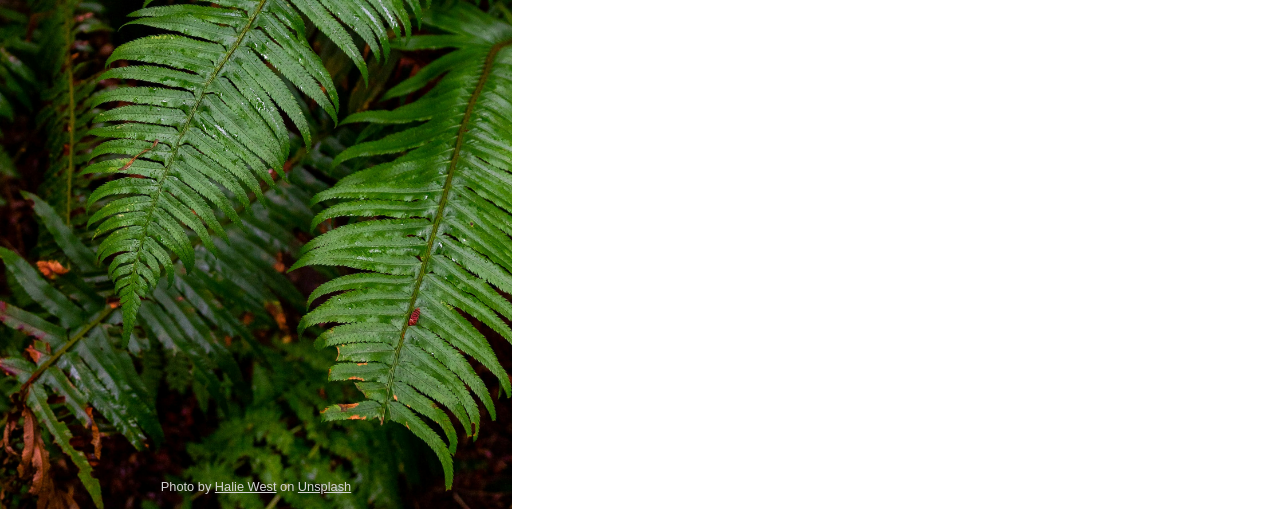
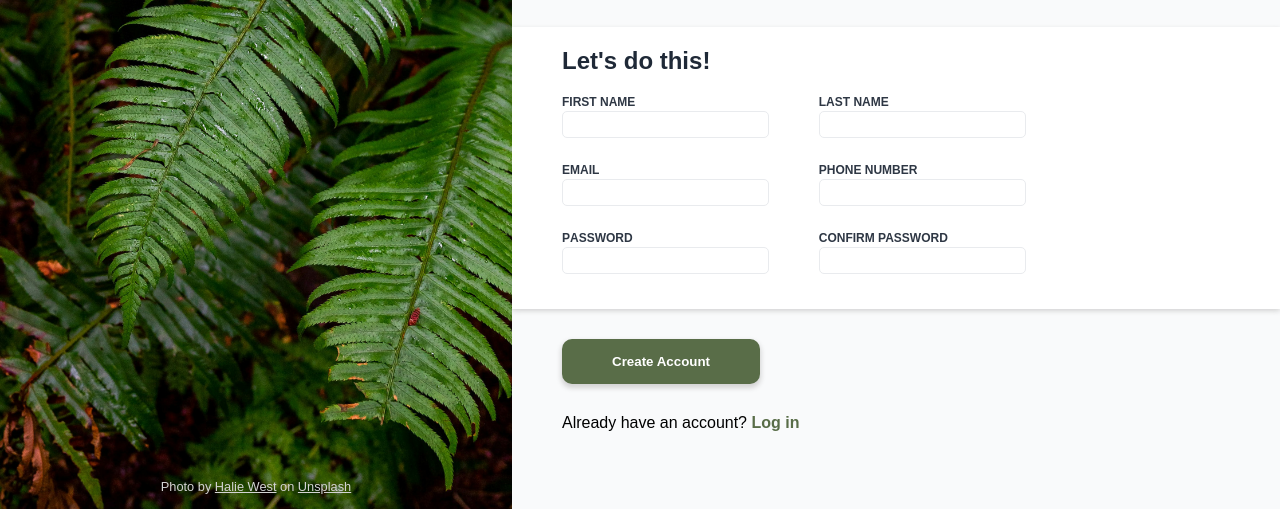
Before and after one commit to aidenwstone/odin-sign-up-form, a plain HTML site: page files/index.html in a window 1280 px wide. Shown: the part 291-800 px from the top of the page. Drawn offline with Linux system fonts and the light colour scheme.

Commit message:
Add main section style rules

```diff
--- a/files/styles.css
+++ b/files/styles.css
@@ -16,6 +16,11 @@
 :root {
   --logo-color: #ffffff;
   --attribution-color: #d3d3d3;
+  --shadow-color: #d3d3d3;
+  --form-text-color: #1f2937;
+  --label-text-color: #2e3744;
+  --button-color: #596D48;
+  --button-hover-color: #779260;
 }
 
 body {
@@ -66,4 +71,93 @@ header {
 
 main {
   flex: 60;
+  display: flex;
+  flex-direction: column;
+  justify-content: center;
+  background-color: #f9fafb;
 }
+
+.info, .form, .buttons {
+  padding: 20px 100px 20px 50px;
+}
+
+.info p {
+  font-size: 1.5rem;
+  font-weight: bold;
+  margin-bottom: 40px;
+}
+
+.form {
+  color: var(--form-text-color);
+  background-color: #ffffff;
+  box-shadow: 0 2px 5px var(--shadow-color);
+}
+
+.form h2 {
+  margin-bottom: 15px;
+}
+
+form {
+  display: flex;
+  flex-direction: column;
+  gap: 20px;
+  padding-right: 25%;
+  margin-bottom: 15px;
+}
+
+.form-row {
+  display: flex;
+  gap: 50px;
+}
+
+.form label {
+  flex: 1;
+  display: flex;
+  flex-direction: column;
+  color: var(--label-text-color);
+  font-variant: all-small-caps;
+  font-weight: bold;
+  font-size: 1.1rem;
+}
+
+.form input {
+  border: 1px solid #e9ebee;
+  border-radius: 5px;
+  padding: 5px;
+}
+
+.form input:user-invalid {
+  border-color: #f00;
+}
+
+.form input:focus {
+  outline: none;
+  border-color: #00f;
+  box-shadow: 1px 1px 5px var(--shadow-color);
+}
+
+.sign-up-button {
+  color: #ffffff;
+  font-weight: bold;
+  background-color: var(--button-color);
+  padding: 15px 50px;
+  margin: 10px 0 30px;
+  border-radius: 10px;
+  border: none;
+  box-shadow: 0 3px 5px 1px var(--shadow-color);
+  cursor: pointer;
+}
+
+.sign-up-button:hover {
+  background-color: var(--button-hover-color);
+}
+
+.buttons a {
+  color: #596D48;
+  font-weight: bold;
+  text-decoration: none;
+}
+
+.buttons a:hover {
+  color: var(--button-hover-color);
+}
```
